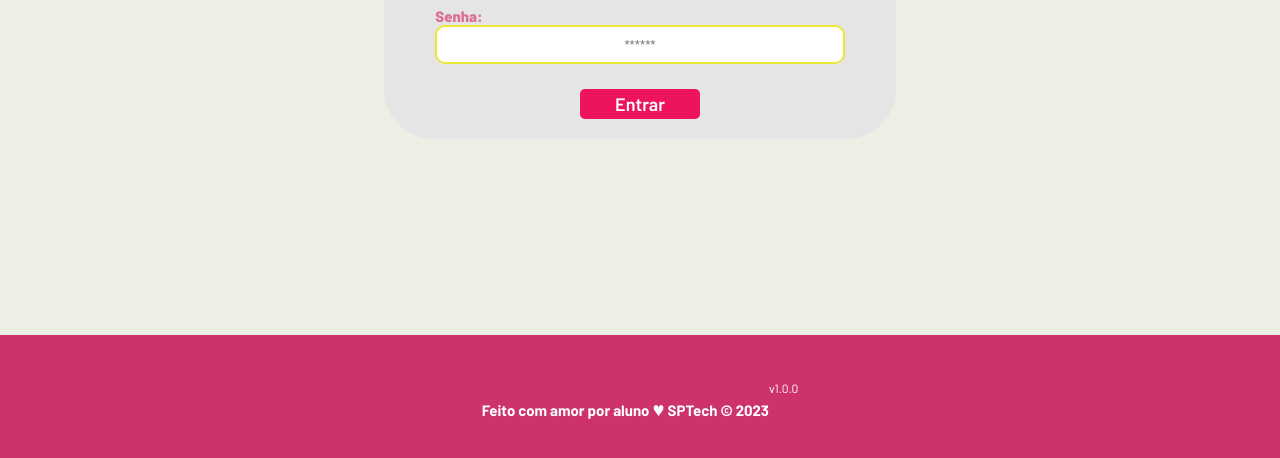
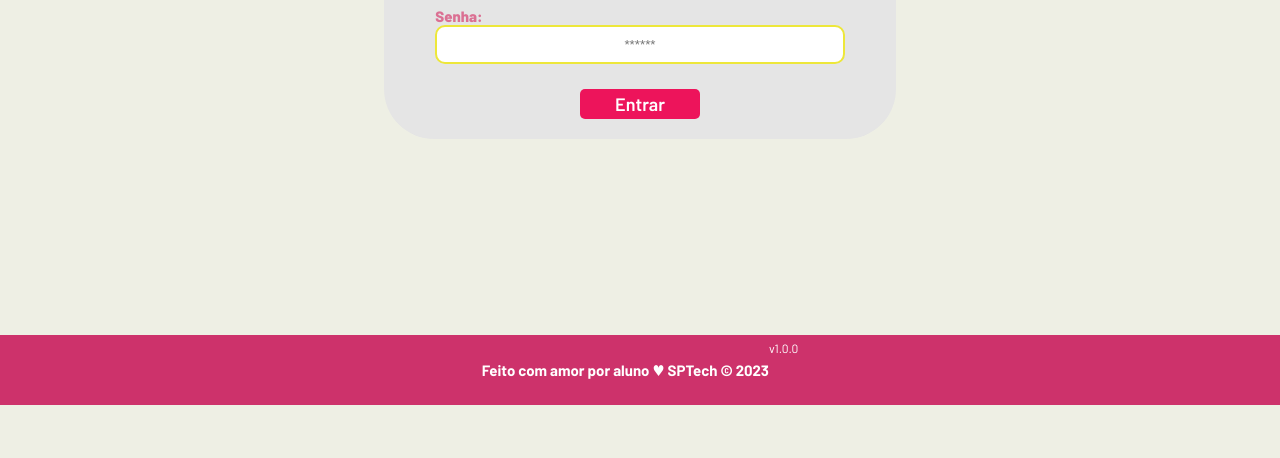
Before and after one commit to henriquercz/FloraTech, a website: page public/login.html in a window 1280 px wide. Shown: the part 400-858 px from the top of the page. After the commit the page ends 805 px from the top, so only its background shows below. Drawn offline with Linux system fonts and the light colour scheme.

Commit message:
ajustes no footer

```diff
--- a/public/css/estilo.css
+++ b/public/css/estilo.css
@@ -127,7 +127,7 @@ body {
 
 .footer {
   background-color: #cd326b;
-  height: 150px;
+  height: 70px;
   color: #fff;
   display: flex;
   font-size: 15px;
```
